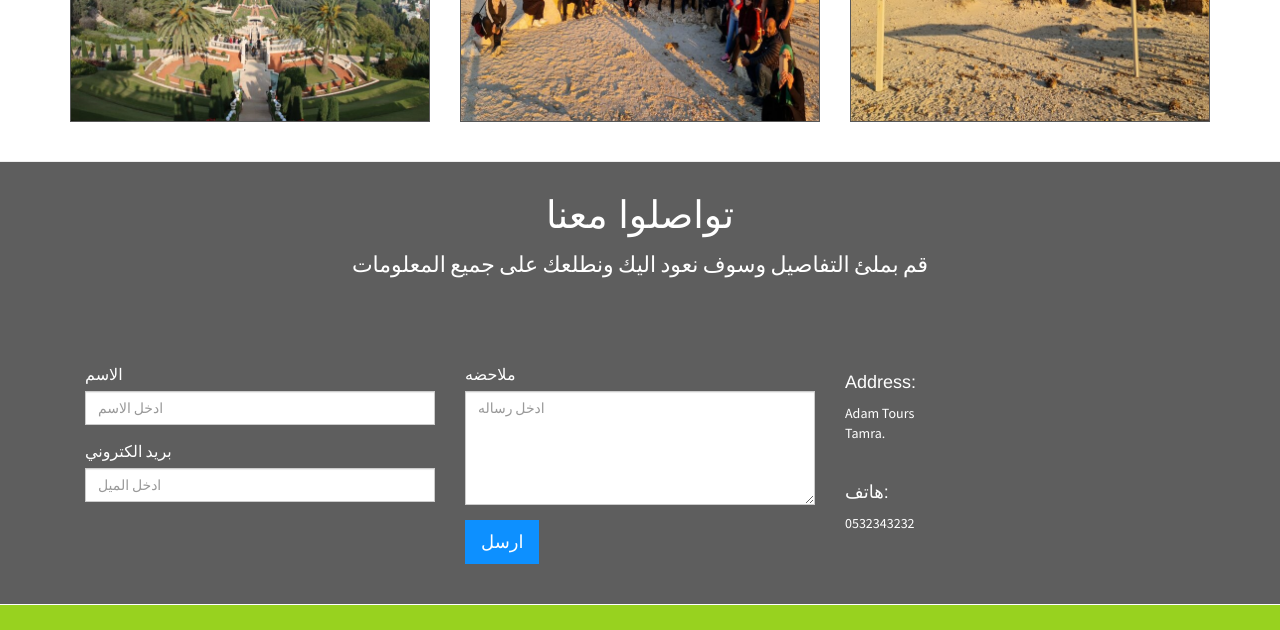
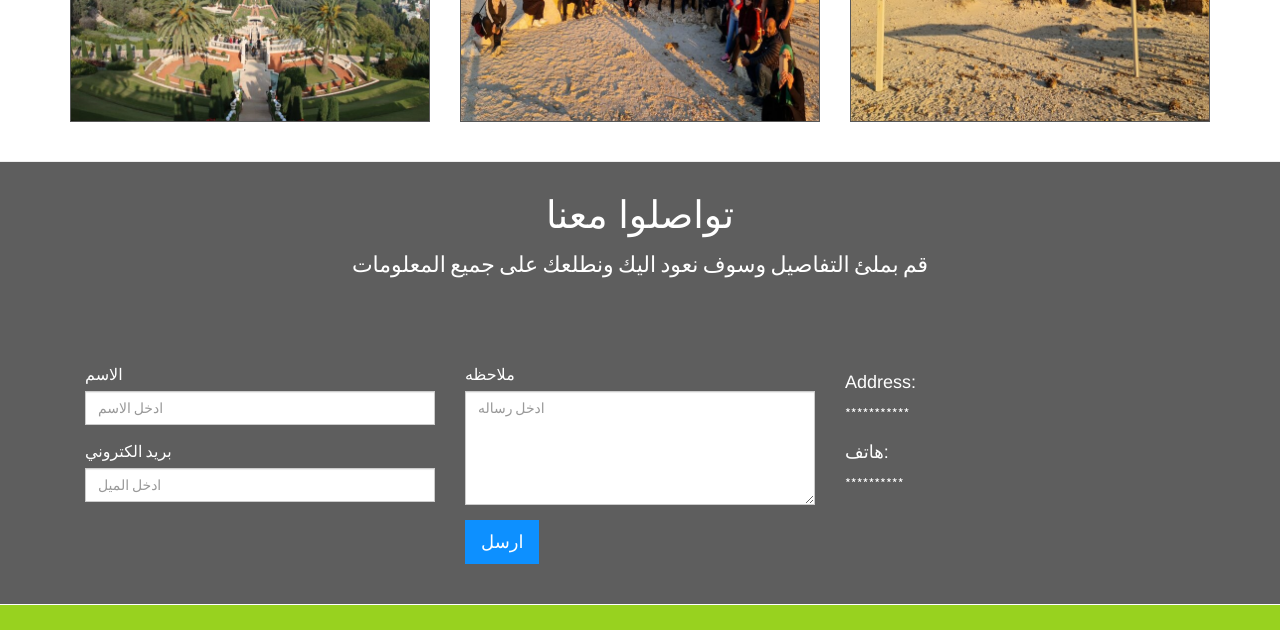
Before and after one commit to Mohamed-Soboh/MRS.-Webs-, a plain HTML site: page travel-web/index.html in a window 1280 px wide. Shown: the part 3338-3968 px from the top of the page. Drawn offline with Linux system fonts and the light colour scheme.

Commit message:
Update index.html

```diff
--- a/travel-web/index.html
+++ b/travel-web/index.html
@@ -463,7 +463,7 @@ Licence: Creative Commons Attribution 3.0** - http://creativecommons.org/license
                     </div>
                     <div class="col-sm-4">
                         <div class="form-group">
-                            <label for="comments">ملاحضه</label>
+                            <label for="comments">ملاحظه</label>
                             <textarea name="comment" class="form-control" id="comments" cols="3" rows="5" placeholder="ادخل رساله" title="Please enter your message (at least 10 characters)"></textarea>
                         </div>
                         <button name="submit" type="submit" class="btn btn-lg btn-primary" id="submit">ارسل</button>
@@ -473,13 +473,12 @@ Licence: Creative Commons Attribution 3.0** - http://creativecommons.org/license
                 <div class="col-sm-4">
                     <h4>Address:</h4>
                     <address>
-                        Adam Tours<br>
-                        Tamra.<br>
+                        ***********
                         <br>
                     </address>
                     <h4>هاتف:</h4>
                     <address>
-                        0532343232<br>
+                        **********<br>
                     </address>
                 </div>
             </div>
```
